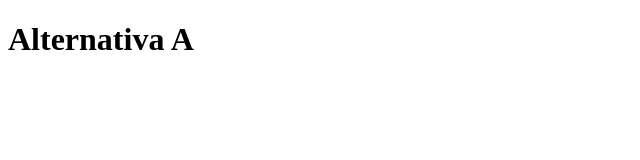
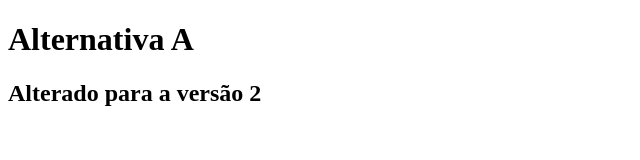
Before and after one commit to Vitor-Meloo/IEL-Github, a plain HTML site: page index.html in a window 1280 px wide. Shown: the whole page, without its empty margins (0-640 px from the left). Drawn offline with Linux system fonts and the light colour scheme.

Commit message:
mais um versão atualizada

```diff
--- a/index.html
+++ b/index.html
@@ -7,5 +7,6 @@
 </head>
 <body>
     <h1>Alternativa A</h1>
+    <h2>Alterado para a versão 2</h2>
 </body>
 </html>
```
